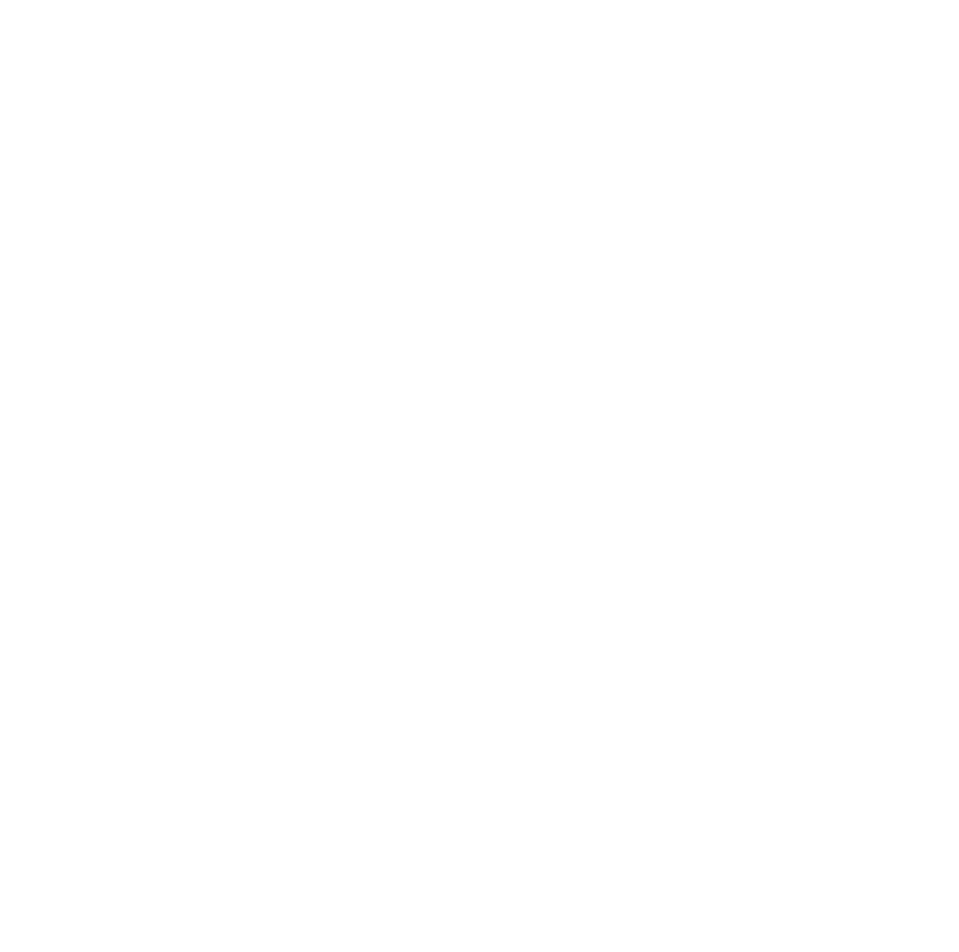
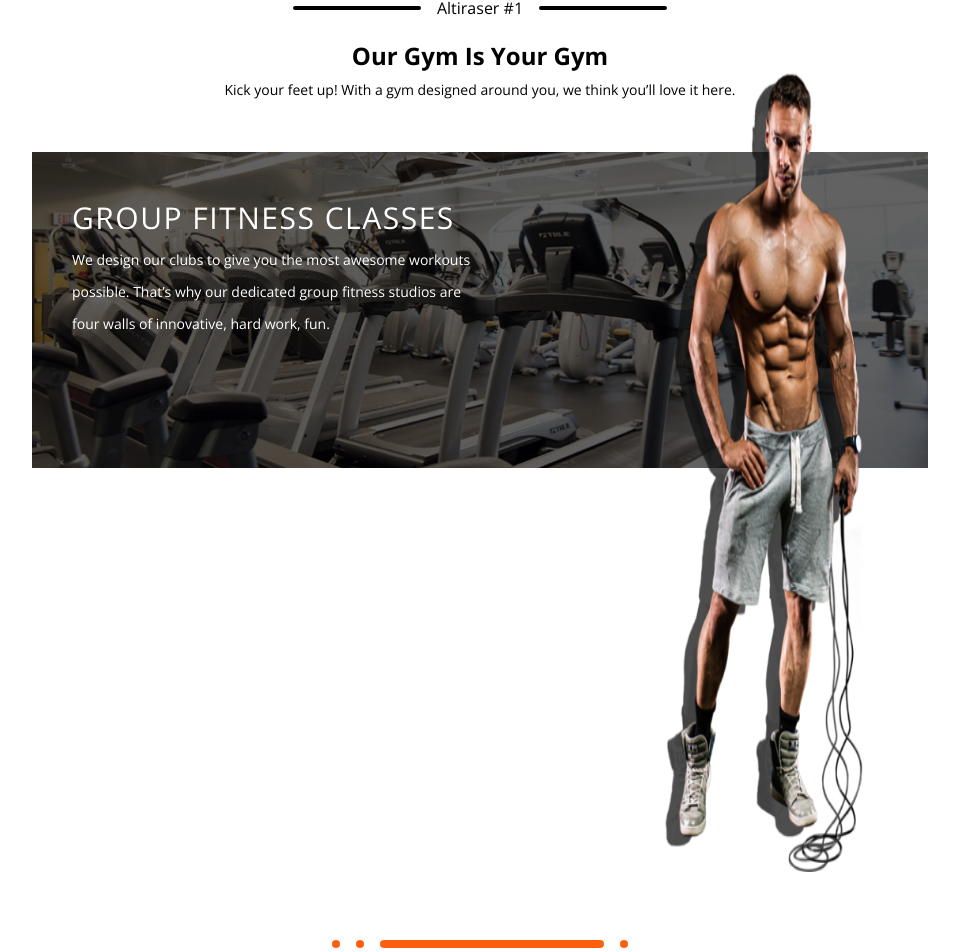
Before and after one commit to 92isaac/body_builder, a Next.js app: page / in a window 1280 px wide. Shown: the part 1050-2002 px from the top of the page, without its empty margins (160-1119 px from the left). Before the commit the page ends 1014 px from the top, so only its background shows below. Built offline with nearby package versions, Linux system fonts and the light colour scheme.

Commit message:
section two of the landing page

```diff
--- a/src/app/globals.css
+++ b/src/app/globals.css
@@ -26,8 +26,14 @@
     rgb(var(--background-start-rgb));
 } */
 
-.hero-bg{
+.hero-bg {
   background-image: linear-gradient(rgba(0, 0, 0, 0.4), rgba(0, 0, 0, 0.4)), url(../../public/images/heroImage.png);
-background-repeat: no-repeat;
-background-size: cover;
+  background-repeat: no-repeat;
+  background-size: cover;
 }
+
+.gym-guy {
+  background-image: linear-gradient(rgba(0, 0, 0, 0.4), rgba(0, 0, 0, 0.4)), url(../../public/images/ourGym.png);
+  background-repeat: no-repeat;
+  background-size: cover;
+}
--- a/src/app/page.tsx
+++ b/src/app/page.tsx
@@ -1,11 +1,15 @@
+import Altiraser from "@/components/landing/Altiraser";
 import { Hero } from "@/components/landing/Hero";
 import LocationContainer from "@/components/landing/LocationContainer";
+import Ourgym from "@/components/landing/Ourgym";
 
 export default function Home() {
   return (
     <main className="flex min-h-screen flex-col items-center justify-between md:pt-20">
       <Hero />
       <LocationContainer />
+      <Altiraser />
+      <Ourgym />
      </main>
   )
 }
--- a/src/asset/images.ts
+++ b/src/asset/images.ts
@@ -3,3 +3,4 @@
 
 export const heroImage = `${imagePath}/heroImage.png`
 export const logo = `${imagePath}/logo.avif`
+export const gymInstructor = `${imagePath}/gymGuy.png`
--- /dev/null
+++ b/src/components/landing/Altiraser.tsx
@@ -0,0 +1,16 @@
+import React from 'react'
+import { AltiraserDivider } from '../utils/AltiraserDivider'
+// import Ourgym from './Ourgym'
+
+export default function Altiraser() {
+  return (
+    <div className='py-8'>
+        <AltiraserDivider text='Altiraser #1'/>
+        <div className="text-center py-5">
+            <h1 className='text-2xl font-bold capitalize pb-2'>Our gym is your  gym</h1>
+            <p className='text-sm'>Kick your feet up! With a gym designed around you, we think you’ll love it here.</p>
+        </div>
+        {/* <Ourgym /> */}
+    </div>
+  )
+}
--- a/src/components/landing/Location.tsx
+++ b/src/components/landing/Location.tsx
@@ -1,6 +1,5 @@
 "use client";
 
-import { FiMapPin } from "react-icons/fi";
 import { Button } from "../utils/Button";
 
 const Location: React.FC = () => {
--- /dev/null
+++ b/src/components/landing/Ourgym.tsx
@@ -0,0 +1,33 @@
+import { gymInstructor } from '@/asset/images'
+import Image from 'next/image'
+import React from 'react'
+import { PinkDivider } from '../utils/PinkDivider'
+
+const Ourgym = () => {
+  return (
+    <div className='w-full h-screen relative'>
+        <div className="gym-guy md:w-[70%] flex justify-center items-center mx-auto pt-10 pb-32 px-10">
+            <div className="flex-1 text-white">
+                <h1 className="md:text-3xl tracking-wider py-2">
+                GROUP FITNESS CLASSES
+                </h1>
+                <p className='text-sm leading-8'>We design our clubs to give you the most awesome workouts possible. That’s why our dedicated group fitness studios are four walls of innovative, hard work, fun.</p>
+            </div>
+            <div className="flex-1">
+
+            </div>
+        </div>
+        <Image
+         src={gymInstructor}
+         alt="about-us"
+         width={200}
+         height={500}
+         objectFit="contain"
+         className="absolute cursor-pointer h-full -top-20 right-0 md:right-[20%]"
+         />
+         <PinkDivider />
+    </div>
+  )
+}
+
+export default Ourgym
--- a/src/components/navigation/Navbar.tsx
+++ b/src/components/navigation/Navbar.tsx
@@ -9,7 +9,7 @@
 export const Navbar = () => {
   const { toggle, handleChange } = UseContextGlobal()
   return (
-    <nav className="fixed bg-black w-full py-2 text-white px-5 md:px-10">
+    <nav className="fixed bg-black w-full py-2 text-white px-5 md:px-10 z-50">
       <div className=" flex justify-between items-center gap-5 ">
 
     <Logo />
--- /dev/null
+++ b/src/components/utils/AltiraserDivider.tsx
@@ -0,0 +1,16 @@
+import React from 'react'
+
+interface AltiraserProps {
+    text: string
+}
+export const AltiraserDivider:React.FC<AltiraserProps>=({text})=> {
+  return (
+    <div className='flex justify-center items-center'>
+        <div className="flex justify-center items-center gap-4">
+            <div className='w-16 md:w-32 h-1 rounded-lg bg-black'></div>
+            <h3>{text}</h3>
+            <div className='w-16 md:w-32 h-1 rounded-lg bg-black'></div>
+        </div>
+    </div>
+  )
+}
--- /dev/null
+++ b/src/components/utils/PinkDivider.tsx
@@ -0,0 +1,15 @@
+import React from 'react'
+
+
+export const PinkDivider =()=> {
+  return (
+    <div className='left-[50%] absolute transform translate-x-[-50%] translate-y-[-50%] bottom-0'>
+        <div className="flex justify-center items-center gap-4">
+            <div className='w-2  h-2 rounded-lg bg-[#FF5E0E]'></div>
+            <div className='w-2  h-2 rounded-lg bg-[#FF5E0E]'></div>
+            <div className='w-16  md:w-56 h-2 rounded-lg bg-[#FF5E0E]'></div>
+            <div className='w-2   h-2 rounded-lg bg-[#FF5E0E]'></div>
+        </div>
+    </div>
+  )
+}
```
Also changed, not shown: public/images/gymGuy.png (added), public/images/ourGym.png (added).
